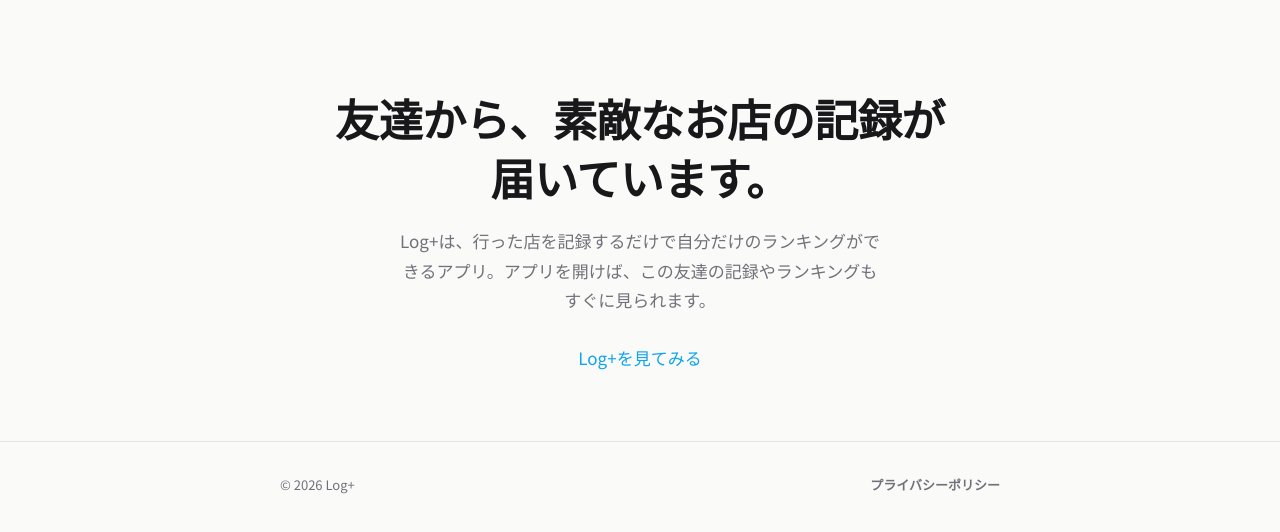
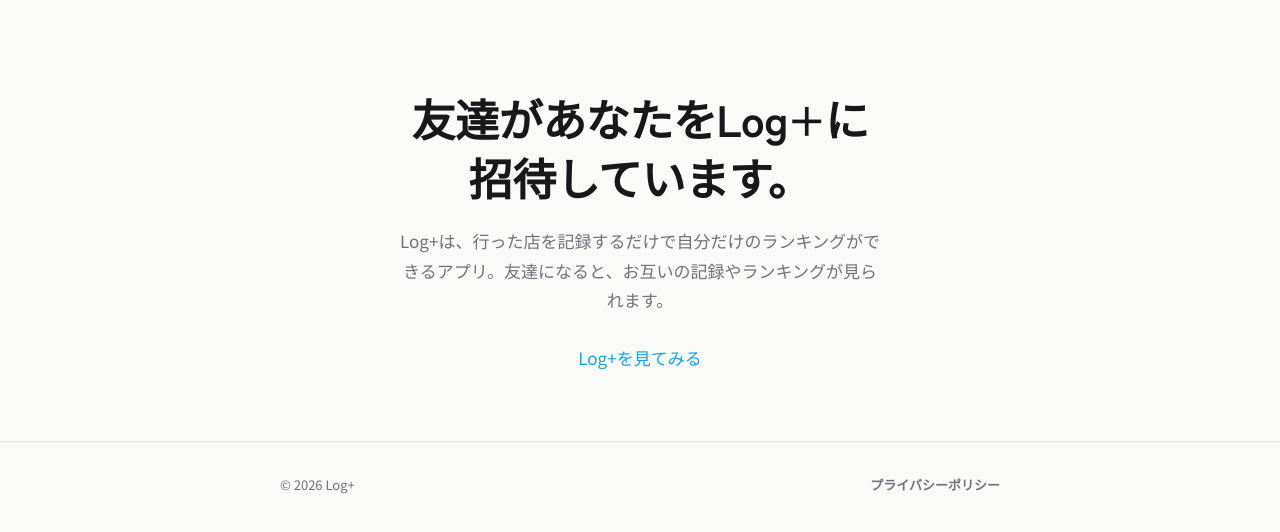
Before and after one commit to nowapuri/logplus-site, a plain HTML site: page 404.html in a window 1280 px wide. Shown: the part 66-598 px from the top of the page. Drawn offline with Linux system fonts and the light colour scheme.

Commit message:
招待ページと送信メッセージの文言を簡潔に整理
装飾的な言い回しを削り、「友達があなたを招待しています」という
他アプリでも一般的な直接的な言い方に統一

```diff
--- a/404.html
+++ b/404.html
@@ -3,8 +3,8 @@
 <head>
 <meta charset="utf-8" />
 <meta name="viewport" content="width=device-width, initial-scale=1" />
-<title>ページが見つかりません ｜ Log+</title>
-<meta name="description" content="お探しのページは見つかりませんでした。友達からのLog+招待リンクをお持ちの場合は、Log+は近日App Storeにて公開予定です。" />
+<title>友達招待 ｜ Log+</title>
+<meta name="description" content="友達があなたをLog+に招待しています。Log+は、行った店を記録するだけで自分だけのランキングができるアプリです。" />
 <link rel="icon" href="/icon.png" />
 <link rel="preconnect" href="https://fonts.googleapis.com" />
 <link rel="preconnect" href="https://fonts.gstatic.com" crossorigin />
@@ -23,9 +23,9 @@
 <main>
   <section class="hero">
     <div class="wrap">
-      <h1>友達から、素敵なお店の記録が<br />届いています。</h1>
+      <h1>友達があなたをLog+に<br />招待しています。</h1>
       <p class="lede">
-        Log+は、行った店を記録するだけで自分だけのランキングができるアプリ。アプリを開けば、この友達の記録やランキングもすぐに見られます。
+        Log+は、行った店を記録するだけで自分だけのランキングができるアプリ。友達になると、お互いの記録やランキングが見られます。
       </p>
       <p class="lede" style="margin-top: 28px;">
         <a href="/">Log+を見てみる</a>
```
